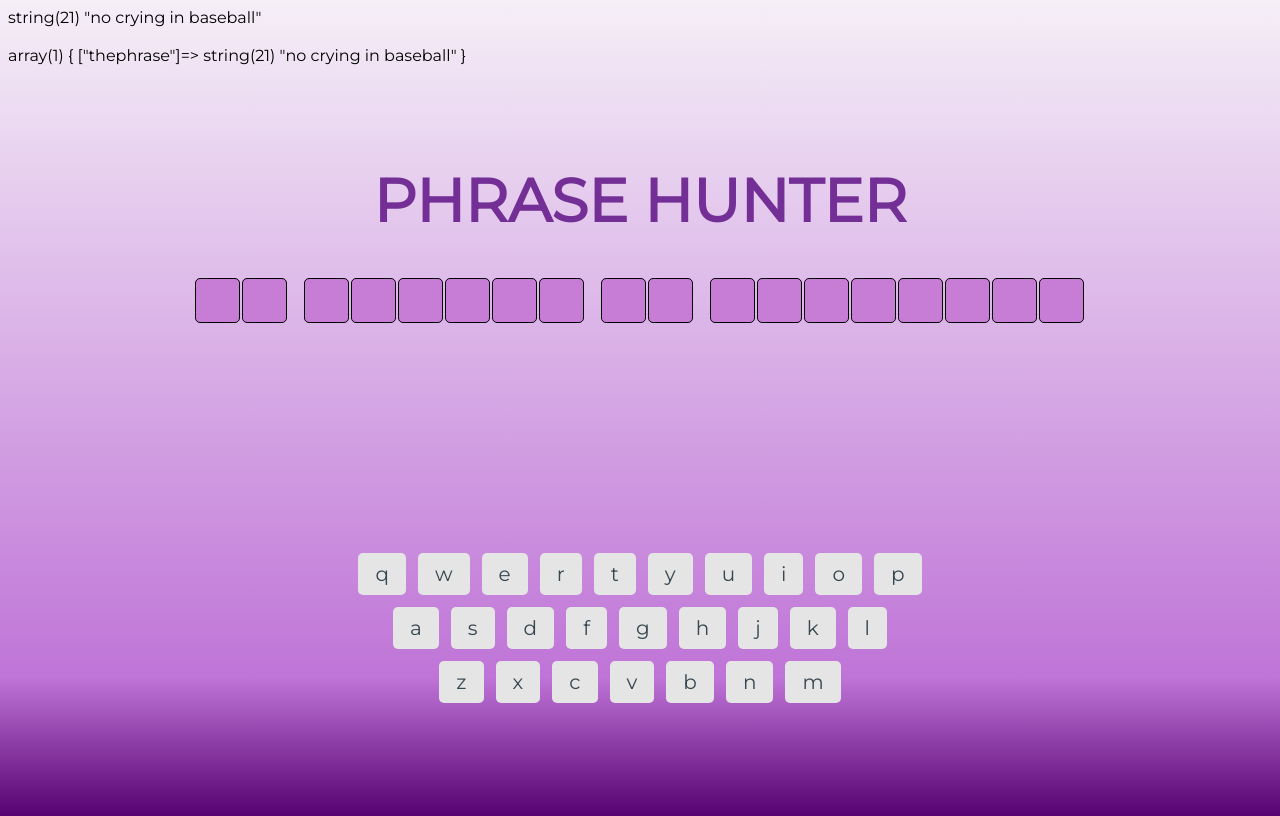
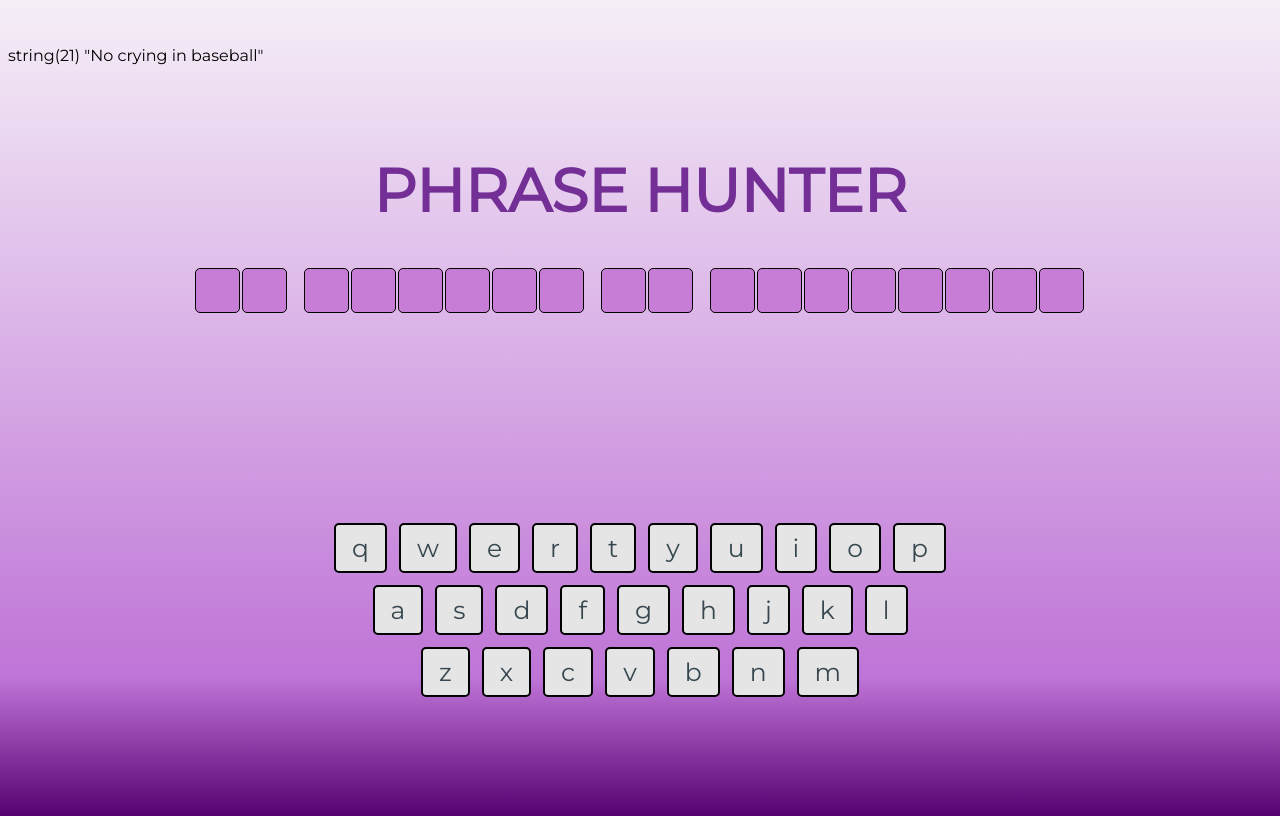
Before and after one commit to computergrrl/OOP-Word-Guessing-Game-PHP, a PHP site: page /play.php in a window 1280 px wide. Run offline with PHP 8.4, Linux system fonts and the light colour scheme.

Commit message:
session functionality so that phrase picked and displayed doesn't change

```diff
--- a/css/styles.css
+++ b/css/styles.css
@@ -12,7 +12,7 @@
   --color-keys: #37474F;
   --color-keys-light: #E5E5E5;
   --font-size-large: 60px;
-  --font-size-medium: 20px;
+  --font-size-medium: 25px;
   --transition: all .2s ease-in-out;
 }
 
@@ -60,6 +60,7 @@ button, input[type=submit] {
   border: 1px solid transparent;
   padding: .5rem 1rem;
   color: var(--color-keys);
+  border: 2px solid black;
   font-size: var(--font-size-medium);
   background-color: var(--color-keys-light);
   border-radius: 5px;
--- a/inc/Game.php
+++ b/inc/Game.php
@@ -3,13 +3,17 @@
 class Game
 {
     public $phrases;
-    public $phrase;
+    public $thephrase;
+    public $lives = 5;
+
   public function __construct($phrases, $selected = null, $lives = null)
   {
+
       $this->phrases = $phrases;
-      $this->phrase = $phrases->getPhrase();
-      $_SESSION['thephrase'] = $this->phrase;
-
+      if(!$_SESSION) {
+        $_SESSION['phrases'] =  $phrases->getPhrase();
+        $_SESSION['letters'] =  $phrases->getCharacters();
+      }  else {}
 
 
   }
@@ -35,7 +39,8 @@ class Game
 
   public function displayPhrase()
   {
-       foreach($this->phrases->getCharacters() as $key => $value) {
+      if(isset($_SESSION['letters'])) {
+       foreach($_SESSION['letters'] as $key => $value) {
 
           if($value == " ") {    //Check if the character is a space
 
@@ -46,6 +51,7 @@ class Game
                         . $value . '</li>';
                       }
               }
+            }
   }
 
   public function displayLetterKey()
--- a/inc/Phrase.php
+++ b/inc/Phrase.php
@@ -22,12 +22,12 @@ public $phrase;
 
   public function getPhrase()
   {
-      return strtolower($this->phrase);
+      return $this->phrase;
   }
 
   public function getCharacters()
   {
-    $string = $this->getPhrase();
+    $string = strtolower($this->getPhrase());
     $chars = str_split($string);
      return $chars;
   }
--- a/play.php
+++ b/play.php
@@ -5,16 +5,17 @@ include('inc/Game.php');
 include('inc/Phrase.php');
 
 $phrases = new Phrase();
-$phrase = $phrases->phrase;
 $game = new Game($phrases);
-// $phrases = $phrase->getRandomPhrase();
 
-// $game = new Game($phrases);
-var_dump($game->phrases->getPhrase());
+// var_dump($_POST);
 echo "<br />";
 echo "<br />";
+//create a $_SESSION variable to store the phrase
+// if(!$_SESSION) {
+//   $_SESSION['phrases'] = $game;
+// }
 
-var_dump($_SESSION);
+var_dump($_SESSION['phrases']);
 
 
 ?>
@@ -40,7 +41,7 @@ var_dump($_SESSION);
 
 
 			<?php
-			$game->displayPhrase()
+			$game->displayPhrase();
 
 							?>
 
@@ -48,11 +49,11 @@ var_dump($_SESSION);
         </div>
     </div>
     <div id="qwerty" class="section">
-
+        <form method="post">
       <?php $game->displayKeyboard(); ?>
 
 
-
+    </form>
     </div>
 
 </div>
```
